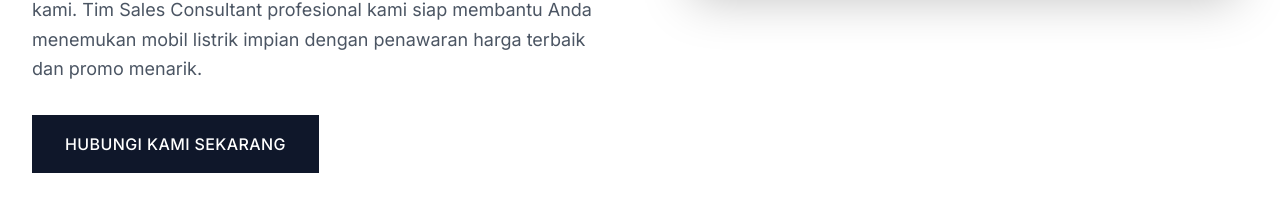
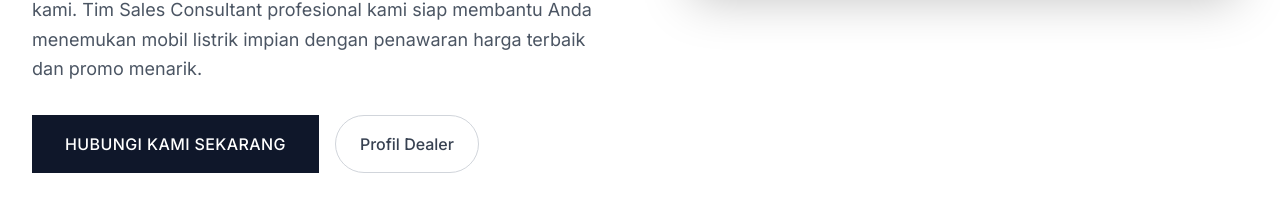
Before and after one commit to iamwilsky/bydcibubur.co.id, a Next.js app: page / in a window 1280 px wide. Shown: the part 3135-3358 px from the top of the page. Built offline with nearby package versions, Linux system fonts and the light colour scheme; no server answers; the database is empty.

Commit message:
Add internal links to orphan SEO page in Footer and Homepage

```diff
--- a/components/home/HomeDealerIntro.tsx
+++ b/components/home/HomeDealerIntro.tsx
@@ -44,7 +44,7 @@ export const HomeDealerIntro: React.FC = () => {
                             </p>
                         </div>
 
-                        <div className="mt-8">
+                        <div className="mt-8 flex flex-col sm:flex-row gap-4">
                             <Button
                                 onClick={() => openModal('Info Dealer BYD Cibubur')}
                                 variant="primary"
@@ -53,6 +53,12 @@ export const HomeDealerIntro: React.FC = () => {
                             >
                                 Hubungi Kami Sekarang
                             </Button>
+                            <a
+                                href="/tentang-byd-cibubur"
+                                className="inline-flex items-center justify-center px-6 py-3 border border-gray-300 dark:border-slate-600 text-gray-700 dark:text-gray-300 font-medium rounded-full hover:bg-gray-50 dark:hover:bg-slate-800 transition-colors"
+                            >
+                                Profil Dealer
+                            </a>
                         </div>
                     </div>
 
--- a/components/layout/Footer.tsx
+++ b/components/layout/Footer.tsx
@@ -33,8 +33,9 @@ export const Footer: React.FC = () => {
 
           {/* Quick Links */}
           <div className="md:col-span-4 md:col-start-6">
-            <h3 className="text-sm font-bold uppercase tracking-widest text-gray-500 mb-6">Models</h3>
+            <h3 className="text-sm font-bold uppercase tracking-widest text-gray-500 mb-6">Navigasi</h3>
             <ul className="space-y-4">
+              <li><Link href="/tentang-byd-cibubur" className="text-lg hover:text-teal-500 transition-colors">Tentang BYD Cibubur</Link></li>
               <li><Link href="/model/sealion-7" className="text-lg hover:text-teal-500 transition-colors">BYD Sealion 7</Link></li>
               <li><Link href="/model/seal" className="text-lg hover:text-teal-500 transition-colors">BYD Seal</Link></li>
               <li><Link href="/model/atto-3" className="text-lg hover:text-teal-500 transition-colors">BYD Atto 3</Link></li>
```
